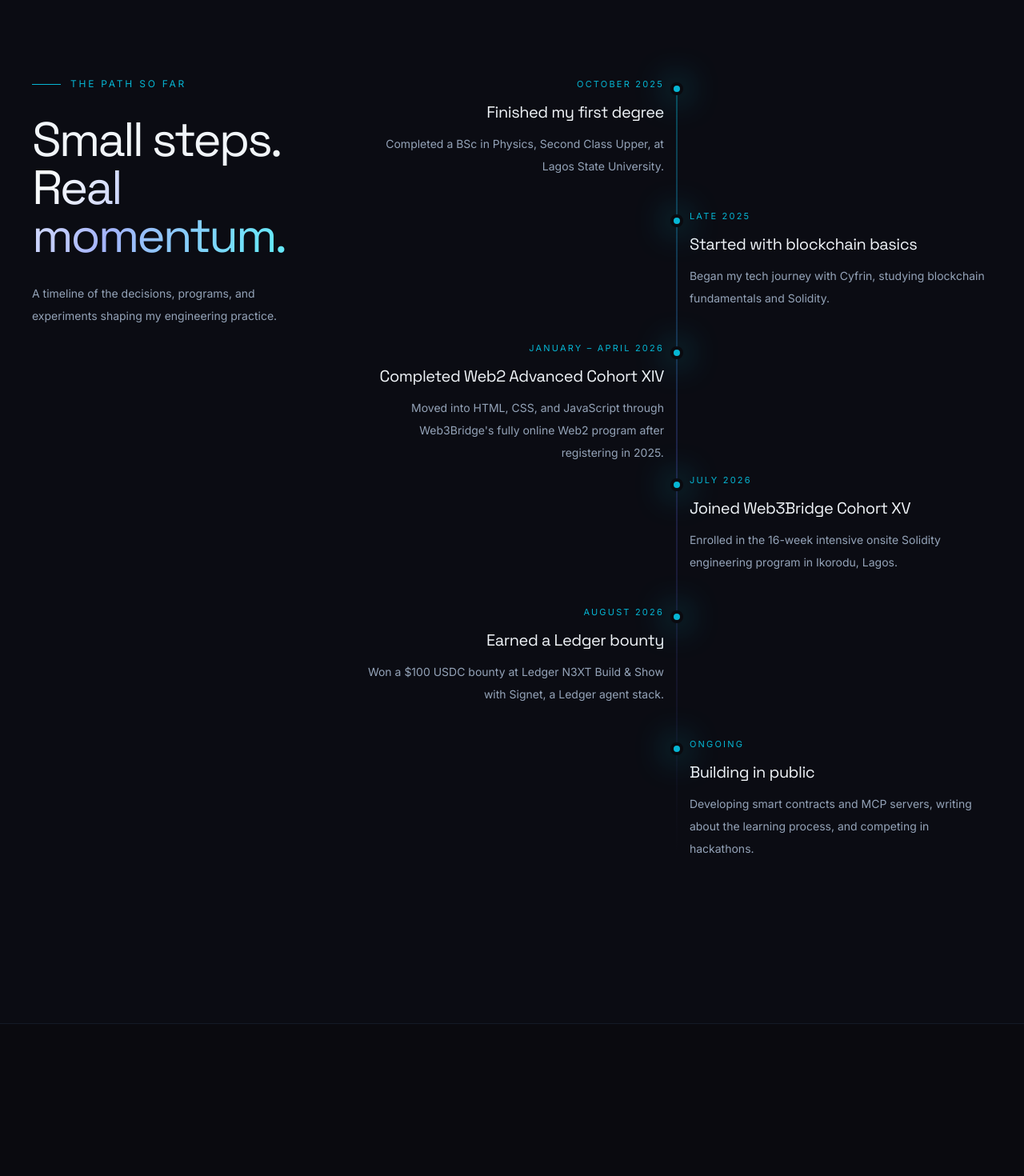
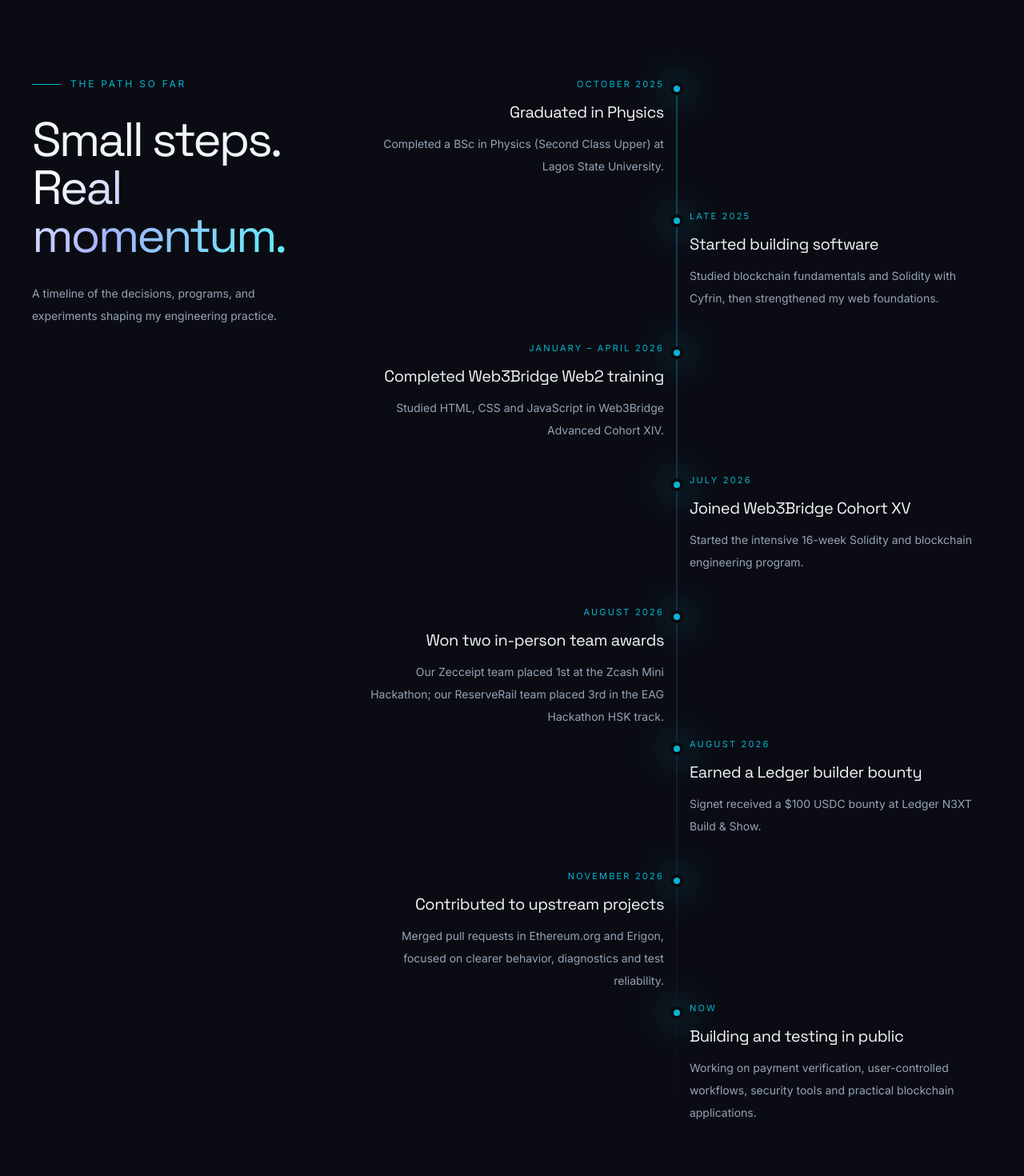
Before and after one commit to Alike001/alike-portfolio, a Next.js app: page / in a window 1280 px wide. Shown: the part 2000-3470 px from the top of the page at 80% size. Built offline with nearby package versions, Linux system fonts and the light colour scheme.

Commit message:
content: refresh data/journey.js with 2026 projects and awards

```diff
--- a/data/journey.js
+++ b/data/journey.js
@@ -1,32 +1,42 @@
 export const journey = [
   {
     date: "October 2025",
-    title: "Finished my first degree",
-    detail: "Completed a BSc in Physics, Second Class Upper, at Lagos State University."
+    title: "Graduated in Physics",
+    detail: "Completed a BSc in Physics (Second Class Upper) at Lagos State University."
   },
   {
     date: "Late 2025",
-    title: "Started with blockchain basics",
-    detail: "Began my tech journey with Cyfrin, studying blockchain fundamentals and Solidity."
+    title: "Started building software",
+    detail: "Studied blockchain fundamentals and Solidity with Cyfrin, then strengthened my web foundations."
   },
   {
     date: "January – April 2026",
-    title: "Completed Web2 Advanced Cohort XIV",
-    detail: "Moved into HTML, CSS, and JavaScript through Web3Bridge's fully online Web2 program after registering in 2025."
+    title: "Completed Web3Bridge Web2 training",
+    detail: "Studied HTML, CSS and JavaScript in Web3Bridge Advanced Cohort XIV."
   },
   {
     date: "July 2026",
     title: "Joined Web3Bridge Cohort XV",
-    detail: "Enrolled in the 16-week intensive onsite Solidity engineering program in Ikorodu, Lagos."
+    detail: "Started the intensive 16-week Solidity and blockchain engineering program."
   },
   {
     date: "August 2026",
-    title: "Earned a Ledger bounty",
-    detail: "Won a $100 USDC bounty at Ledger N3XT Build & Show with Signet, a Ledger agent stack."
+    title: "Won two in-person team awards",
+    detail: "Our Zecceipt team placed 1st at the Zcash Mini Hackathon; our ReserveRail team placed 3rd in the EAG Hackathon HSK track."
   },
   {
-    date: "Ongoing",
-    title: "Building in public",
-    detail: "Developing smart contracts and MCP servers, writing about the learning process, and competing in hackathons."
+    date: "August 2026",
+    title: "Earned a Ledger builder bounty",
+    detail: "Signet received a $100 USDC bounty at Ledger N3XT Build & Show."
+  },
+  {
+    date: "November 2026",
+    title: "Contributed to upstream projects",
+    detail: "Merged pull requests in Ethereum.org and Erigon, focused on clearer behavior, diagnostics and test reliability."
+  },
+  {
+    date: "Now",
+    title: "Building and testing in public",
+    detail: "Working on payment verification, user-controlled workflows, security tools and practical blockchain applications."
   }
 ];
```
